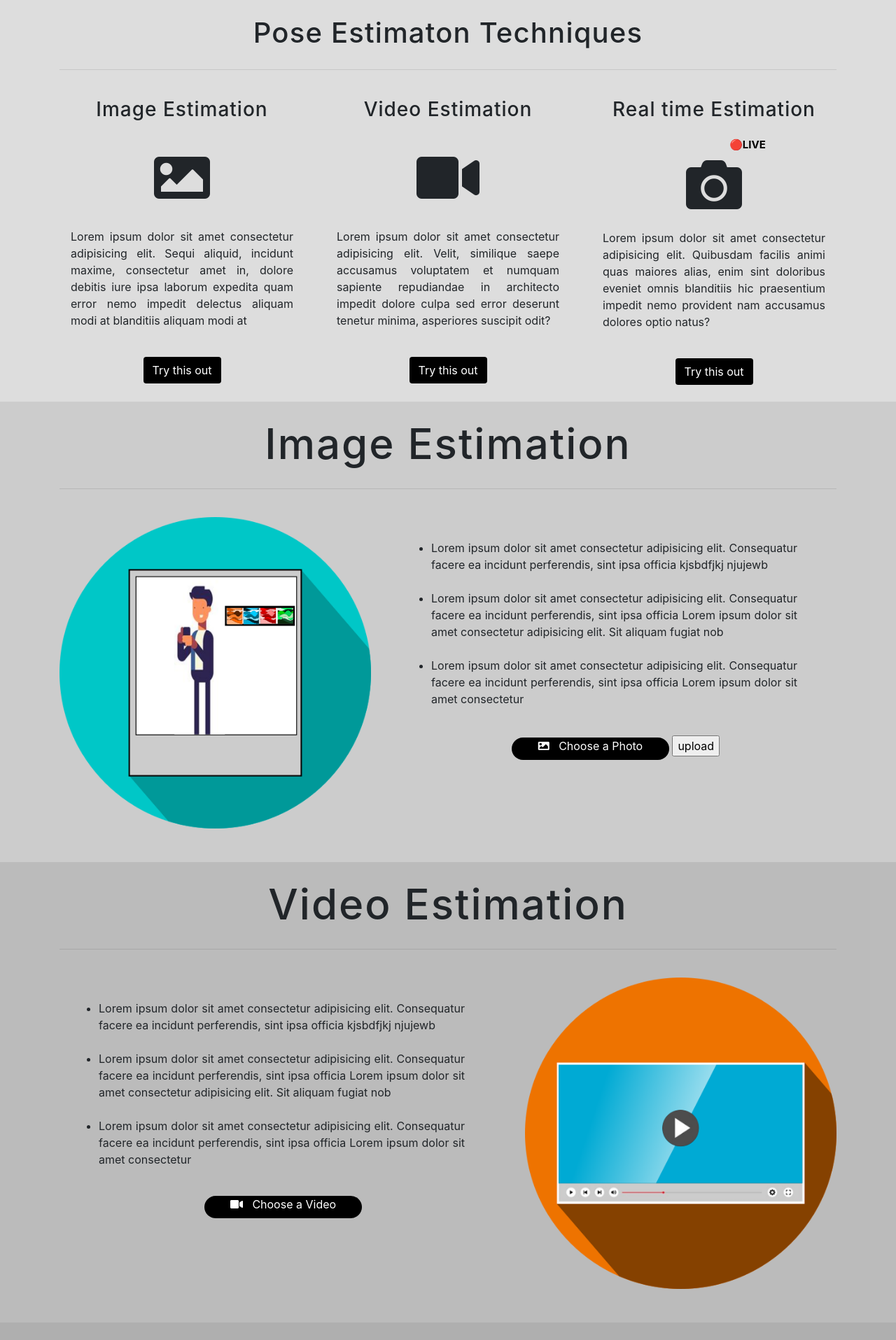
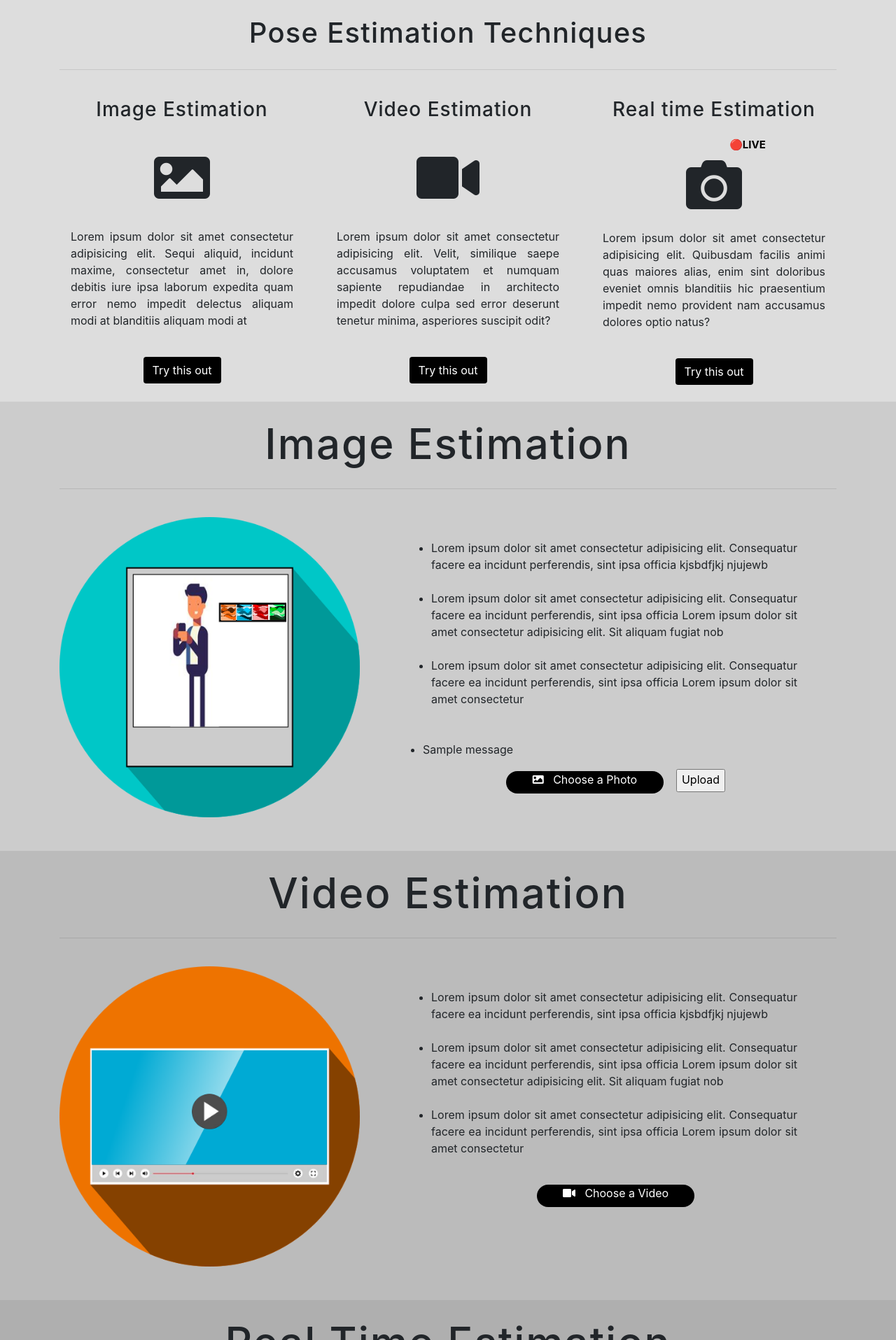
Before and after one commit to JayanthApagundi/Human-Pose-Estimation, a Flask app: page / in a window 1280 px wide. Shown: the part 801-2716 px from the top of the page at 70% size. Run offline with Flask 2, Linux system fonts and the light colour scheme; one stand-in notice (Sample message) is shown; some libraries are stand-ins or nearby versions.

Commit message:
image thing

```diff
--- a/app.py
+++ b/app.py
@@ -1,29 +1,45 @@
+from flask import Flask,abort,render_template,request,redirect,url_for,flash
 import os
-from flask import Flask,abort,render_template,request,redirect,url_for
+import urllib.request
 from werkzeug.utils import secure_filename
 
-UPLOAD_FOLDER = './upload'
-ALLOWED_EXTENSIONS = set(['txt','jpg','png','jpeg'])
+app = Flask(__name__)
 
-app = Flask(__name__)
+UPLOAD_FOLDER = 'upload/'
+
+app.secret_key = "Human pose estimation"
 app.config['UPLOAD_FOLDER'] = UPLOAD_FOLDER
 
+ALLOWED_EXTENSIONS = set(['jpg','png','jpeg'])
+
 def allowed_file(filename):
-    return '.' in filename and \
-           filename.rsplit('.', 1)[1] in ALLOWED_EXTENSIONS
+    return '.' in filename and filename.rsplit('.', 1)[1].lower() in ALLOWED_EXTENSIONS
 
-
-@app.route('/', methods=['GET', 'POST'])
+@app.route('/')
 def index():
     return render_template('index.html')
 
 @app.route("/upload", methods=['GET', 'POST'])
 def upload():
-    if request.method == 'POST':
-        file = request.files['file']
-        file.save(os.path.join("upload", file.filename))
-        return render_template('check.html')
-    return render_template('check.html')
+    if 'file' not in request.files:
+        flash('No file part')
+        return redirect('/')
+    file = request.files['file']
+    if file.filename == '':
+        flash('No image selected for uploading')
+        return redirect(request.url)
+    if file and allowed_file(file.filename):
+        filename = secure_filename(file.filename)
+        file.save(os.path.join(app.config['UPLOAD_FOLDER'], filename))
+        flash('Image successfully uploaded and displayed below')
+        return render_template('check.html', filename=filename)
+    else:
+        flash('Allowed image types are - png, jpg, jpeg')
+        return redirect('/')
+
+@app.route('/display/<filename>')
+def display_image(filename):
+    return redirect(url_for('templates/check', filename='upload/' + filename))
 
 
 if __name__ == "__main__":
--- a/templates/check.html
+++ b/templates/check.html
@@ -6,4 +6,9 @@
 
 {% block body %}
 <h1> Success </h1>
+{% if filename %}
+        <div>
+            <img src="{{ url_for('display_image', filename=filename) }}">
+        </div>
+{% endif %}
 {% endblock %}
--- a/templates/index.html
+++ b/templates/index.html
@@ -4,6 +4,8 @@
 <meta charset="UTF-8">
   <meta http-equiv="X-UA-Compatible" content="IE=edge">
   <meta name="viewport" content="width=device-width, initial-scale=1.0">
+  <meta http-equiv="X-UA-Compatible" content="IE=edge,chrome=1">
+  <meta name="HandheldFriendly" content="true">
 <!-- CDN's -->
 <link
 rel="stylesheet"
@@ -21,22 +23,31 @@ crossorigin="anonymous"
 
 {% block body %}
 
-  <div class="bg-section">
+  <section class=" container-fluid bg-section">
     <div class="content">
-      <h1> Human Pose Estimation </h1>
-      <p class="col-md-6 pt-5 pr-4">Human Pose Estimation is defined as the problem of localization of human joints (also known as keypoints - elbows, wrists, etc) in images or videos. It is also defined as the search for a specific pose in space of all articulated poses. 2D Pose estimates a 2D pose (x,y) coordinates for each joint from a RGB image. 3D Pose estimates a 3D pose (x,y,z) coordinates a RGB image.
+      <div class="row">
+      <div class="col-md-7">
+      <h1>Human Pose Estimation </h1>
+      </div>
+    </div>
+     <div class="row">
+     <div class="col-md-6">
+      <p class="pt-5 pr-4 pl-4 m-2">Human Pose Estimation is defined as the problem of localization of human joints (also known as keypoints - elbows, wrists, etc) in images or videos. It is also defined as the search for a specific pose in space of all articulated poses. 2D Pose estimates a 2D pose (x,y) coordinates for each joint from a RGB image. 3D Pose estimates a 3D pose (x,y,z) coordinates a RGB image.
       Human Pose Estimation has some pretty cool applications like surveillance and security, Augmented/Virtual Reality, Animations, Gaming, Activity recognition, Teaching robots to perform particular action/tasks. </p>
-    <div class="col-md-6 text-center pt-5">
-     <a href="#details"><button type="button" class="btn bt-lg"> Get Started </button></a>
-    </div>
     </div>
   </div>
+  <div class="row">
+  <div class="col-md-6 text-center pt-5">
+    <a href="#details"><button type="button" class="btn bt-lg"> Get Started </button></a>
+   </div>
+  </div>
+  </section>
 
-  <div class="detail" id="details">
+  <section class="container-fluid detail" id="details">
   <div class="container">
     <div class="row">
       <div class="col-12 text-center">
-        <h1 class="pt-4 pb-1"> Pose Estimaton Techniques </h1>
+        <h1 class="pt-4 pb-1"> Pose Estimation Techniques </h1>
       </div>
     </div>
     <hr style="color: black;">
@@ -68,9 +79,9 @@ crossorigin="anonymous"
       </div>
     </div>
   </div>
-  </div>
+  </section>
 
-  <div class="img-desc" id="img-esti">
+  <section class="container-fluid img-desc" id="img-esti">
     <div class="container">
       <div class="row">
         <div class="col-12 text-center">
@@ -80,7 +91,7 @@ crossorigin="anonymous"
       <hr style="color: black;">
       <div class="row">
         <div class="col-md-5 text-center">
-          <img class="img-fluid features mr-5 pb-5 pt-4" src="../static/images/img-esti.png">
+          <img class="img-fluid features mr-5 pb-5 pt-4 pr-3" src="../static/images/img-esti.png">
         </div>
         <div class="col-md-7 text-center">
           <ul class="pt-5 pr-5 pl-5 pb-2 m-2">
@@ -88,22 +99,33 @@ crossorigin="anonymous"
             <li>Lorem ipsum dolor sit amet consectetur adipisicing elit. Consequatur facere ea incidunt perferendis, sint ipsa officia Lorem ipsum dolor sit amet consectetur adipisicing elit. Sit aliquam fugiat nob</li> <br>
             <li>Lorem ipsum dolor sit amet consectetur adipisicing elit. Consequatur facere ea incidunt perferendis, sint ipsa officia Lorem ipsum dolor sit amet consectetur</li>
           </ul>
-          <div class="pt-4 pl-1">
-            <form action ="/upload" method="post" enctype=multipart/form-data>
+          <div class="pt-3 pl-1">
+            <p>
+            {% with messages = get_flashed_messages() %}
+                {% if messages %}
+                   <ul>
+                   {% for message in messages %}
+                       <li>{{ message }}</li>
+                   {% endfor %}
+                   </ul>
+                {% endif %}
+            {% endwith %}
+            </p>
+            <form action ="/upload" method="post" autocomplete="off" enctype=multipart/form-data>
             <input type="file" name="file" id="file" accept="image/*">
             <label for="file">
               <i class="fas fa-image"></i> &nbsp;
               Choose a Photo
             </label>
-              <input type = "submit" value = "upload">
+               &nbsp; &nbsp;<input class="pb-1" type = "submit" value = "Upload">
             </form>
         </div>
         </div>
       </div>
     </div>
-  </div>
+  </section>
 
-  <div class="vid-desc" id="vid-esti">
+  <section class="container-fluid vid-desc" id="vid-esti">
     <div class="container">
       <div class="row">
         <div class="col-12 text-center">
@@ -112,6 +134,9 @@ crossorigin="anonymous"
       </div>
       <hr style="color: black;">
       <div class="row">
+        <div class="col-md-5 text-center">
+          <img class="img-fluid features mr-5 pb-5 pt-4 pr-3" src="../static/images/video-esti.png">
+        </div>
         <div class="col-md-7 text-center">
           <ul class="pt-5 pr-5 pl-5 pb-2 m-2">
             <li>Lorem ipsum dolor sit amet consectetur adipisicing elit. Consequatur facere ea incidunt perferendis, sint ipsa officia kjsbdfjkj njujewb </li> <br>
@@ -126,14 +151,11 @@ crossorigin="anonymous"
           </label>
         </div>
         </div>
-        <div class="col-md-5 text-center">
-          <img class="img-fluid features mr-5 pb-5 pt-4" src="../static/images/video-esti.png">
-        </div>
       </div>
     </div>
-  </div>
+  </section>
 
-  <div class="real-desc" id="real-esti">
+  <section class="container-fluid real-desc" id="real-esti">
     <div class="container">
       <div class="row">
         <div class="col-12 text-center">
@@ -143,7 +165,7 @@ crossorigin="anonymous"
       <hr style="color: black;">
       <div class="row">
         <div class="col-md-5 text-center">
-          <img class="img-fluid features mr-5 pb-5 pt-4" src="../static/images/live-esti.png">
+          <img class="img-fluid features mr-5 pb-5 pt-4 pr-3" src="../static/images/live-esti.png">
         </div>
         <div class="col-md-7 text-center">
           <ul class="pt-5 pr-5 pl-5 pb-2 m-2">
@@ -153,15 +175,13 @@ crossorigin="anonymous"
           </ul>
           <div class="pt-4 pl-1">
           <!--<input type="file" id="file" accept="image/*"> -->
-          <label for="file">
-            <i class="fas fa-camera"></i><b>&#128308</b>&nbsp;
-            &nbsp;&nbsp;Go LIVE
-          </label>
+           <button type="button" class="btn bt-lg"> <i class="fas fa-camera"></i><b>&#128308</b>&nbsp;
+            &nbsp;&nbsp;Go LIVE </button>
         </div>
         </div>
       </div>
     </div>
-  </div>
+  </section>
 
 
 
```
